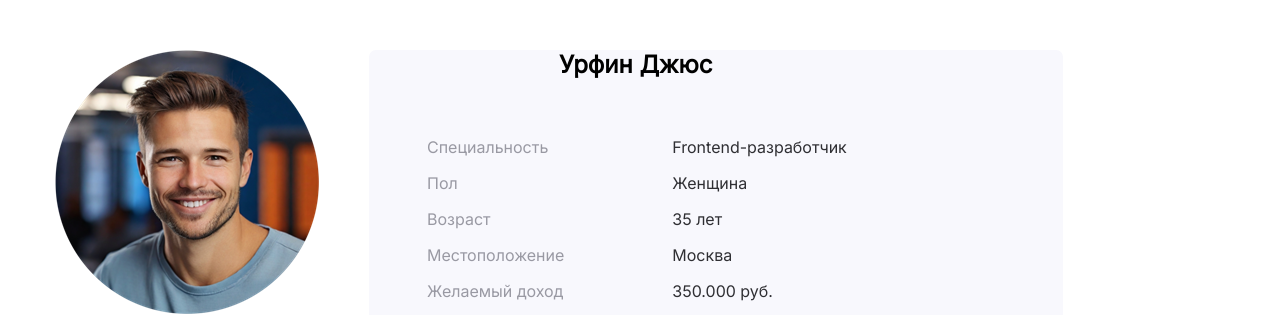
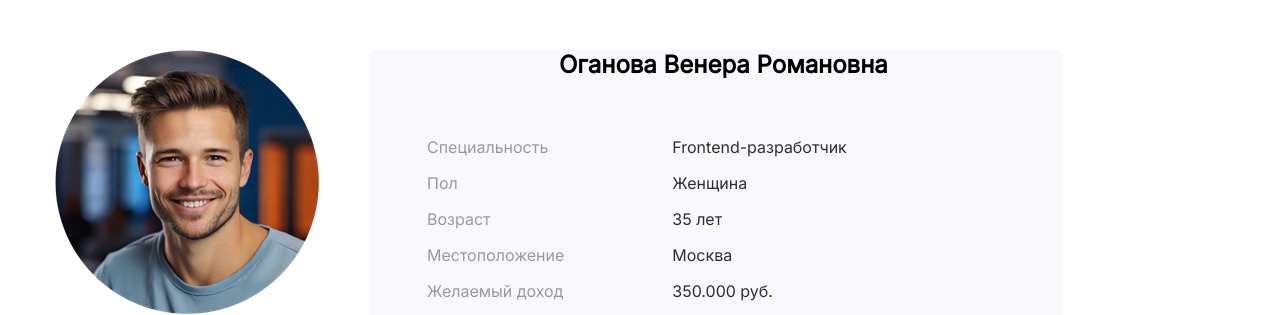
Before and after one commit to VeneraO/profile, a plain HTML site: page index.html in a window 1280 px wide. Shown: the top 315 px of the page. Drawn offline with Linux system fonts and the light colour scheme.

Commit message:
Update index.html
Замена ФИО

```diff
--- a/index.html
+++ b/index.html
@@ -38,7 +38,7 @@
                     <p>veneraoganova@gmail.com</p>
                 </div>
                 <section class="header-info">
-                    <h1 style="padding-left: 190px">Урфин Джюс</h1>
+                    <h1 style="padding-left: 190px">Оганова Венера Романовна</h1>
                     <div class="info-box">
                         <ul class="info-list">
                             <li>Специальность</li>
```
